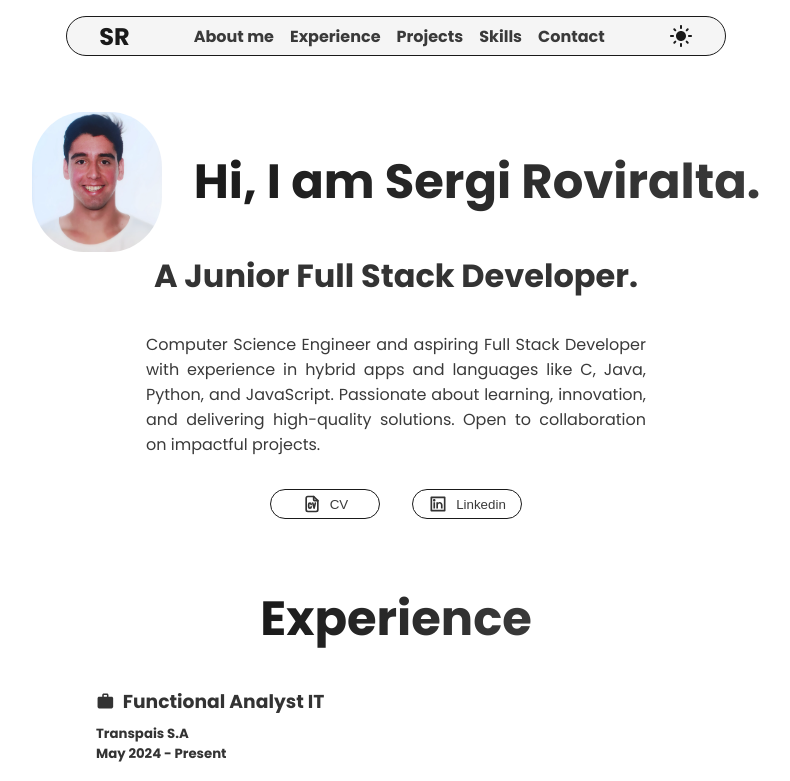
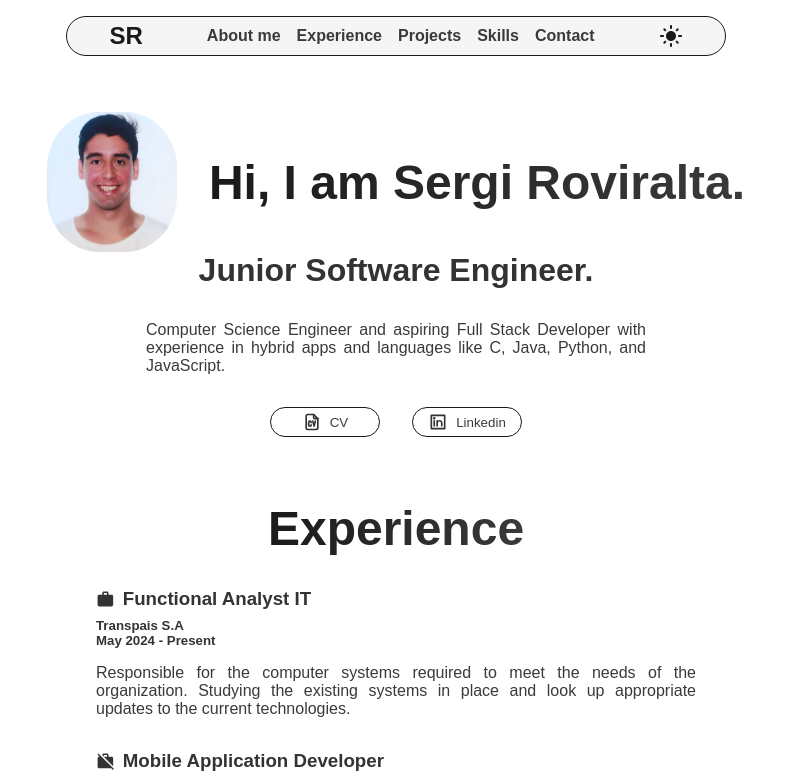
Before and after one commit to roviralta/my-portfolio, a React (Create React App) app: page / in a window 1280 px wide. Shown: the top 781 px of the page, without its empty margins (244-1034 px from the left). Built offline with nearby package versions, Linux system fonts and the light colour scheme.

Commit message:
fix performance changes

```diff
--- a/public/index.html
+++ b/public/index.html
@@ -5,23 +5,9 @@
 		<link rel="icon" href="%PUBLIC_URL%/favicon.ico" />
 		<link
 			rel="preload"
-			as="image"
-			href="/src/data/image.webp"
-			type="image/webp"
+			href="https://fonts.googleapis.com/css2?family=Roboto:wght@400;700&display=swap"
+			as="style"
 		/>
-		<link
-			rel="preload"
-			href="https://fonts.googleapis.com/css2?family=Poppins:wght@400;700&display=swap"
-			as="style"
-			onload="this.onload=null;this.rel='stylesheet'"
-		/>
-
-		<noscript>
-			<link
-				rel="stylesheet"
-				href="https://fonts.googleapis.com/css2?family=Poppins:wght@400;700&display=swap"
-			/>
-		</noscript>
 
 		<meta name="viewport" content="width=device-width, initial-scale=1" />
 		<meta
--- a/src/components/About/About.js
+++ b/src/components/About/About.js
@@ -20,7 +20,7 @@ const About = () => {
 					<h1 id='title'>Hi, I am {about.name}.</h1>
 				</div>
 				<div className='about-text'>
-					<h3>A {about.role}.</h3>
+					<h3>{about.role}.</h3>
 					<p>{about.description}</p>
 				</div>
 				<div className='about-buttons'>
--- a/src/data/About.js
+++ b/src/data/About.js
@@ -1,9 +1,9 @@
 const about = {
 	// all the properties are optional - can be left empty or deleted
 	name: 'Sergi Roviralta',
-	role: 'Junior Full Stack Developer',
+	role: 'Junior Software Engineer',
 	description:
-		'Computer Science Engineer and aspiring Full Stack Developer with experience in hybrid apps and languages like C, Java, Python, and JavaScript. Passionate about learning, innovation, and delivering high-quality solutions. Open to collaboration on impactful projects.',
+		'Computer Science Engineer and aspiring Full Stack Developer with experience in hybrid apps and languages like C, Java, Python, and JavaScript.',
 	social: {
 		linkedin: 'https://www.linkedin.com/in/sroviralta/',
 		github: 'https://github.com/roviralta',
```
